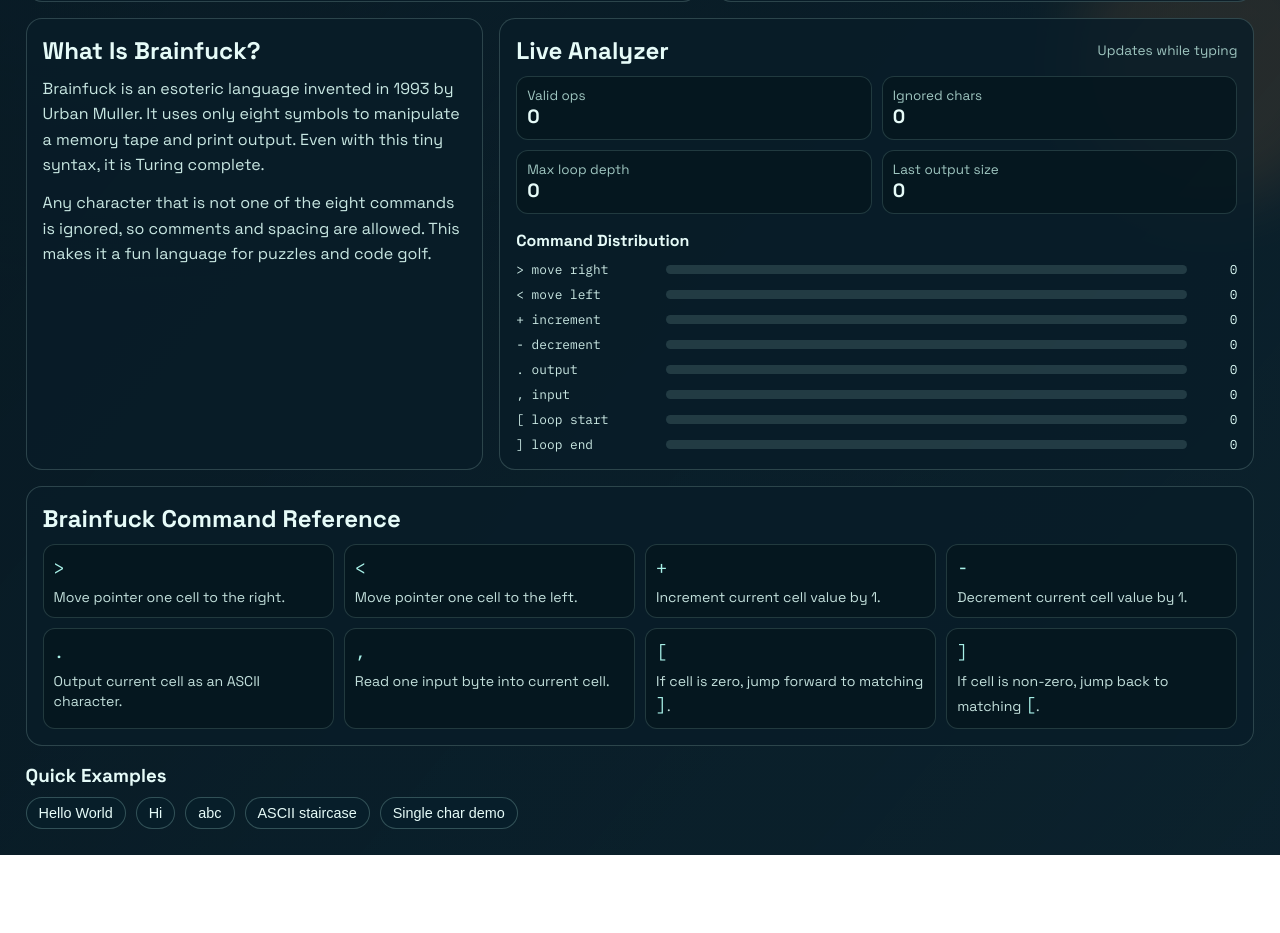
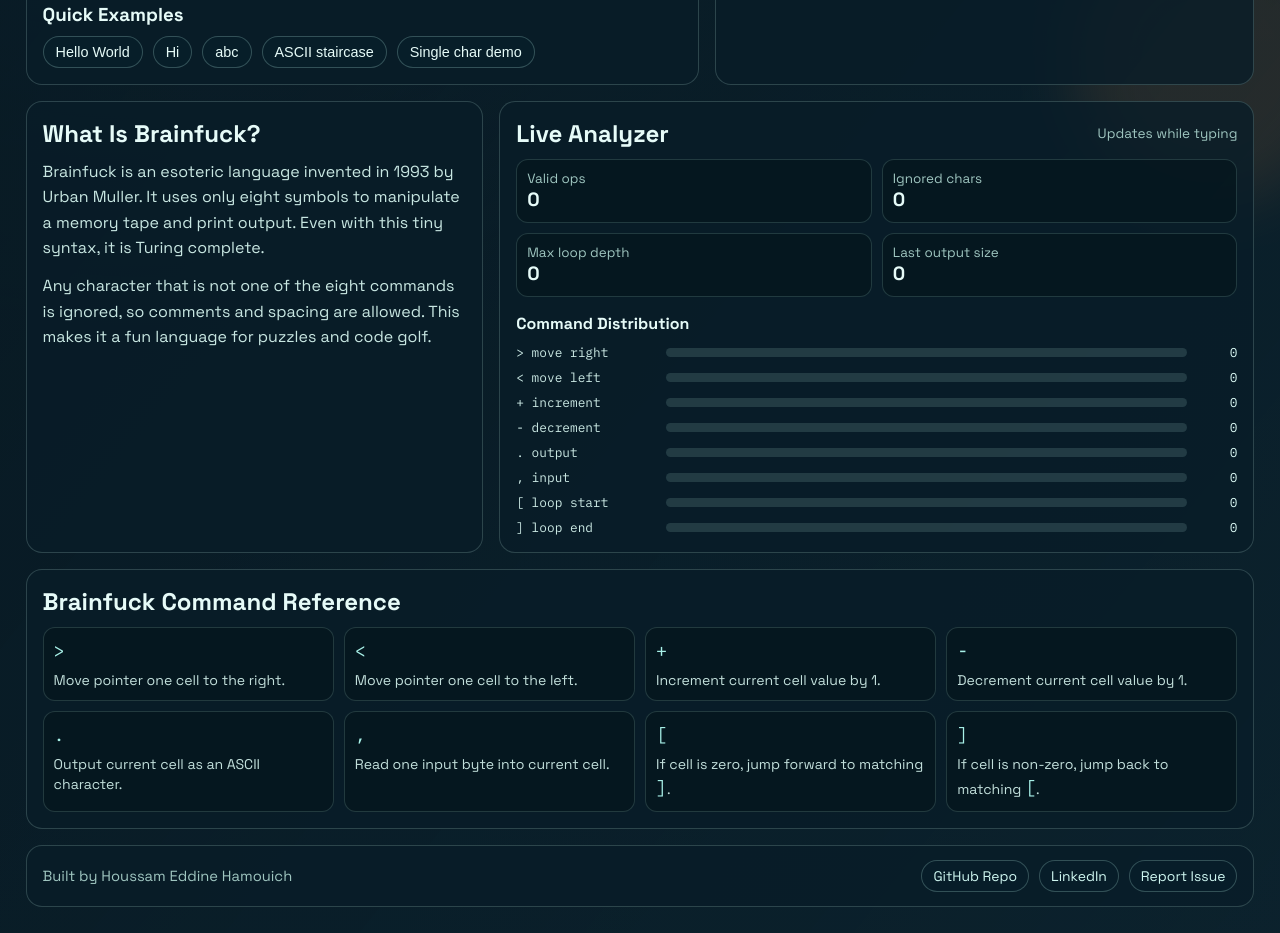
Before and after one commit to drawliin/BrainFuck-Interpreter, a plain HTML site: page static/index.html in a window 1280 px wide. Shown: the part 682-1615 px from the top of the page. Before the commit the page ends 1537 px from the top, so only its background shows below. Drawn offline with Linux system fonts and the light colour scheme.

Commit message:
add footer

```diff
--- a/static/index.html
+++ b/static/index.html
@@ -36,6 +36,16 @@
           <button id="clear-btn" class="btn">Clear</button>
           <button id="sample-btn" class="btn ghost">Load Hello World</button>
         </div>
+        <section class="examples">
+          <h3>Quick Examples</h3>
+          <div class="example-list">
+            <button class="chip" data-code="++++++++++[>+++++++>++++++++++>+++>+<<<<-]&gt;++.&gt;+.+++++++..+++.&gt;++.&lt;&lt;+++++++++++++++.&gt;.+++.------.--------.&gt;+.&gt;.">Hello World</button>
+            <button class="chip" data-code="+++++[&gt;++++[&gt;+++&gt;+++&lt;&lt;-]&gt;&gt;.&gt;.&lt;&lt;&lt;-]">Hi</button>
+            <button class="chip" data-code="++++++++++[&gt;++++++++++&gt;++++++++++&gt;++++++++++&lt;&lt;&lt;-]&gt;---.&gt;--.&gt;-.&gt;++++++++++.">abc</button>
+            <button class="chip" data-code="+.+.+.+.+.">ASCII staircase</button>
+            <button class="chip" data-code="+++++[>++++++++<-]>+.">Single char demo</button>
+          </div>
+        </section>
       </article>
 
       <article class="panel output-panel">
@@ -151,16 +161,14 @@
       </div>
     </section>
 
-    <section class="examples">
-      <h3>Quick Examples</h3>
-      <div class="example-list">
-        <button class="chip" data-code="++++++++++[>+++++++>++++++++++>+++>+<<<<-]&gt;++.&gt;+.+++++++..+++.&gt;++.&lt;&lt;+++++++++++++++.&gt;.+++.------.--------.&gt;+.&gt;.">Hello World</button>
-        <button class="chip" data-code="+++++[&gt;++++[&gt;+++&gt;+++&lt;&lt;-]&gt;&gt;.&gt;.&lt;&lt;&lt;-]">Hi</button>
-        <button class="chip" data-code="++++++++++[&gt;++++++++++&gt;++++++++++&gt;++++++++++&lt;&lt;&lt;-]&gt;---.&gt;--.&gt;-.&gt;++++++++++.">abc</button>
-        <button class="chip" data-code="+.+.+.+.+.">ASCII staircase</button>
-        <button class="chip" data-code="+++++[>++++++++<-]>+.">Single char demo</button>
+    <footer class="site-footer panel">
+      <p class="footer-title">Built by Houssam Eddine Hamouich</p>
+      <div class="footer-links">
+        <a href="https://github.com/drawliin/BrainFuck-Interpreter" target="_blank" rel="noopener noreferrer">GitHub Repo</a>
+        <a href="https://linkedin.com/in/drawliin" target="_blank" rel="noopener noreferrer">LinkedIn</a>
+        <a href="https://github.com/drawliin/BrainFuck-Interpreter/issues" target="_blank" rel="noopener noreferrer">Report Issue</a>
       </div>
-    </section>
+    </footer>
   </main>
 
   <script src="app.js"></script>
--- a/static/styles.css
+++ b/static/styles.css
@@ -393,6 +393,45 @@ pre {
   border-color: rgba(255, 159, 67, 0.6);
 }
 
+.site-footer {
+  margin-top: 16px;
+  display: flex;
+  justify-content: space-between;
+  align-items: center;
+  gap: 12px;
+  padding-top: 14px;
+  padding-bottom: 14px;
+}
+
+.footer-title {
+  margin: 0;
+  color: var(--muted);
+  font-size: 0.92rem;
+}
+
+.footer-links {
+  display: flex;
+  flex-wrap: wrap;
+  gap: 10px;
+}
+
+.footer-links a {
+  color: #cff7f1;
+  text-decoration: none;
+  border: 1px solid rgba(150, 197, 191, 0.3);
+  background: rgba(8, 32, 43, 0.62);
+  border-radius: 999px;
+  padding: 6px 11px;
+  font-size: 0.87rem;
+  transition: border-color 180ms ease, color 180ms ease, transform 180ms ease;
+}
+
+.footer-links a:hover {
+  color: #ffe0c1;
+  border-color: rgba(255, 159, 67, 0.6);
+  transform: translateY(-1px);
+}
+
 @keyframes rise {
   from {
     transform: translateY(10px);
@@ -451,6 +490,11 @@ pre {
     flex-direction: column;
     align-items: start;
   }
+
+  .site-footer {
+    flex-direction: column;
+    align-items: flex-start;
+  }
 }
 
 @media (max-width: 560px) {
```
Also changed, not shown: 1 other file.
